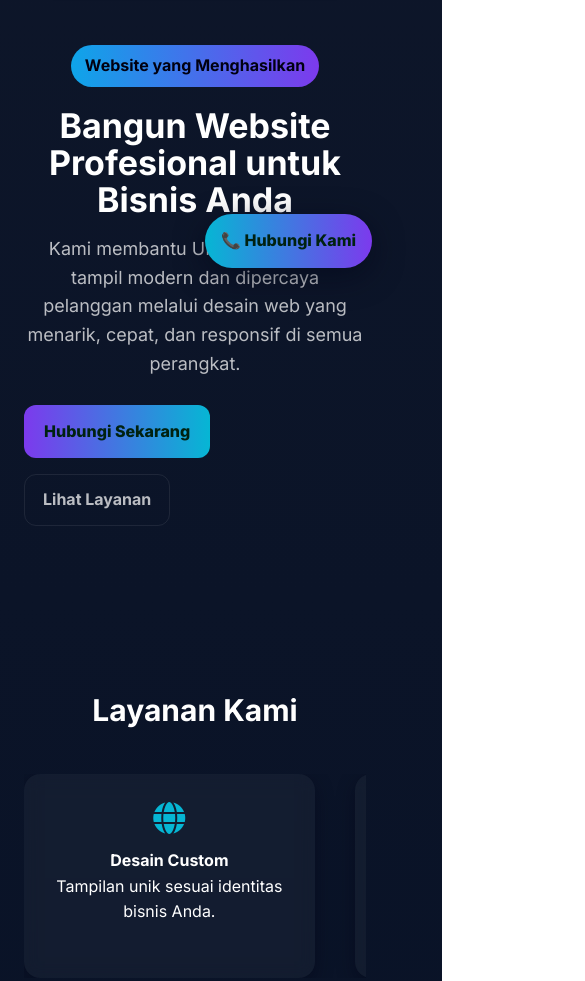
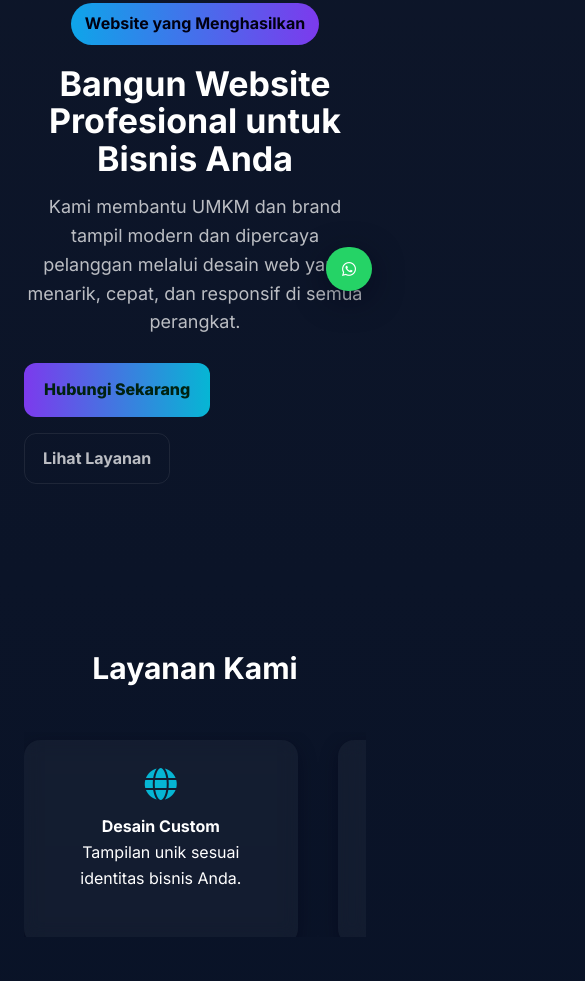
Before and after one commit to fricikaesgi/WebStudio, a plain HTML site: page index.html in a window 390 px wide. Shown: the part 558-1539 px from the top of the page, 585 px wide, since content can reach past the window. Drawn offline with Linux system fonts and the light colour scheme.

Commit message:
Update index.html

```diff
--- a/index.html
+++ b/index.html
@@ -60,24 +60,35 @@ nav a:hover{color:#fff}
 h2{font-size:48px;line-height:1.1;margin-bottom:16px}
 p.lead{color:var(--muted);font-size:18px;margin-bottom:26px;max-width:540px}
 .hero-cta{display:flex;flex-wrap:wrap;gap:16px}
-.btn-primary{background:linear-gradient(90deg,#7c3aed,#06b6d4);padding:14px 20px;border-radius:12px;font-weight:800;border:none;cursor:pointer;text-decoration:none;color:#021;transition:opacity .3s}
-.btn-primary:hover{opacity:.85}
+.btn-primary{background:linear-gradient(90deg,#7c3aed,#06b6d4);padding:14px 20px;border-radius:12px;font-weight:800;border:none;cursor:pointer;text-decoration:none;color:#021;transition:all .3s}
+.btn-primary:hover{opacity:.85;transform:translateY(-2px)}
 .btn-outline{background:transparent;padding:12px 18px;border-radius:12px;border:1px solid rgba(255,255,255,0.08);color:var(--muted);font-weight:700;text-decoration:none;transition:all .3s}
-.btn-outline:hover{color:#fff;border-color:rgba(255,255,255,0.3)}
+.btn-outline:hover{color:#fff;border-color:rgba(255,255,255,0.3);transform:translateY(-2px)}
 
 .hero-right{flex:1;display:grid;place-items:center;min-width:320px;position:relative;z-index:1}
 .mock{width:100%;max-width:560px;border-radius:24px;padding:18px;background:linear-gradient(180deg,rgba(255,255,255,0.03),rgba(255,255,255,0.01));box-shadow:0 10px 30px rgba(2,6,23,0.6);transition:transform .6s ease,opacity .6s ease}
 
+/* Sections */
 section{padding:80px 0}
 section h3{text-align:center;font-size:30px;margin-bottom:40px}
 .features,.testimonials{display:grid;gap:24px}
-.features{grid-template-columns:repeat(auto-fit,minmax(260px,1fr))}
+.features{grid-template-columns:repeat(4,1fr)}
 .testimonials{grid-template-columns:repeat(auto-fit,minmax(300px,1fr))}
 .card,.test{background:var(--card);padding:28px;border-radius:16px;backdrop-filter:blur(8px);box-shadow:0 6px 18px rgba(2,6,23,0.4);display:flex;flex-direction:column;align-items:center;text-align:center;transition:transform .6s ease,opacity .6s ease}
-.card i{font-size:32px;margin-bottom:14px;color:#06b6d4}
+.card i{font-size:32px;margin-bottom:14px;color:#06b6d4;transition:transform .3s}
+.card:hover i{transform:scale(1.2) rotate(10deg)}
+.card:hover{transform:translateY(-6px)}
+.test:hover{transform:translateY(-4px)}
 
-/* Horizontal scroll mobile ala Framer */
+@media(max-width:1024px){
+  .features{grid-template-columns:repeat(2,1fr)}
+}
 @media(max-width:768px){
+  nav{display:flex;flex-direction:column;gap:16px;position:absolute;top:80px;right:-300px;background:rgba(0,0,0,0.9);padding:24px 32px;border-radius:16px;box-shadow:0 8px 30px rgba(0,0,0,0.4);opacity:0;pointer-events:none;transform:translateX(100%);transition:transform .4s ease,opacity .4s ease,right .4s ease;z-index:101}
+  nav.open{right:20px;opacity:1;pointer-events:auto;transform:translateX(0)}
+  .menu-toggle{display:flex}
+
+  /* Horizontal scroll */
   .features, .testimonials{
     display:flex;
     overflow-x:auto;
@@ -86,23 +97,17 @@ section h3{text-align:center;font-size:30px;margin-bottom:40px}
     scrollbar-width: none;
     -ms-overflow-style: none;
   }
-  .features::-webkit-scrollbar, .testimonials::-webkit-scrollbar{
-    display: none;
-  }
-  .features .card, .testimonials .test{
-    flex: 0 0 85%;
-    scroll-snap-align: start;
-    margin-right:16px;
-  }
+  .features::-webkit-scrollbar, .testimonials::-webkit-scrollbar{display: none}
+  .features .card, .testimonials .test{flex:0 0 80%; scroll-snap-align:start; margin-right:16px}
   h2{font-size:34px}.hero{padding:80px 0;text-align:center}.hero-right{order:-1;margin-bottom:30px}
 }
 
 /* Footer CTA */
 .footer-cta{display:flex;flex-wrap:wrap;gap:20px;align-items:center;justify-content:space-between;padding:40px;border-radius:16px;background:linear-gradient(90deg,rgba(124,58,237,0.12),rgba(6,182,212,0.06));margin-top:60px;text-align:center}
 
-/* Phone FAB */
-.phone-fab{position:fixed;right:18px;bottom:18px;background:linear-gradient(90deg,#06b6d4,#7c3aed);border-radius:999px;padding:14px 16px;color:#021;font-weight:800;box-shadow:0 8px 30px rgba(2,6,23,0.5);display:flex;gap:8px;align-items:center;text-decoration:none;z-index:120;transition:opacity .3s}
-.phone-fab:hover{opacity:.9}
+/* WhatsApp floating button */
+.phone-fab{position:fixed;right:18px;bottom:18px;background:#25D366;border-radius:999px;padding:14px 16px;color:#fff;font-weight:800;box-shadow:0 8px 30px rgba(2,6,23,0.5);display:flex;gap:8px;align-items:center;text-decoration:none;z-index:120;transition:transform .3s}
+.phone-fab:hover{transform:translateY(-4px) scale(1.05)}
 
 /* Reveal animation */
 .reveal{opacity:0;transform:translateY(8px);transition:opacity .6s ease,transform .6s ease}
@@ -128,22 +133,22 @@ section h3{text-align:center;font-size:30px;margin-bottom:40px}
   <nav id="navMenu">
     <a href="#services">Layanan</a>
     <a href="#testi">Testimoni</a>
-    <a class="cta-btn" href="tel:+6283805299567">Hubungi Kami</a>
+    <a class="cta-btn" href="https://wa.me/6283805299567" target="_blank">Hubungi Kami</a>
   </nav>
 </header>
 
 <main class="container">
   <section class="hero">
-    <div class="hero-left reveal" id="heroLeft">
+    <div class="hero-left reveal">
       <div class="eyebrow">Website yang Menghasilkan</div>
       <h2>Bangun Website Profesional untuk Bisnis Anda</h2>
       <p class="lead">Kami membantu UMKM dan brand tampil modern dan dipercaya pelanggan melalui desain web yang menarik, cepat, dan responsif di semua perangkat.</p>
       <div class="hero-cta">
-        <a class="btn-primary" href="tel:+6283805299567">Hubungi Sekarang</a>
+        <a class="btn-primary" href="https://wa.me/6283805299567" target="_blank">Hubungi Sekarang</a>
         <a class="btn-outline" href="#services">Lihat Layanan</a>
       </div>
     </div>
-    <div class="hero-right reveal" id="heroRight">
+    <div class="hero-right reveal">
       <div class="mock"><img src="https://images.unsplash.com/photo-1519389950473-47ba0277781c?q=80&w=1400&auto=format&fit=crop" alt="mockup website" style="width:100%;border-radius:16px;" /></div>
     </div>
   </section>
@@ -173,19 +178,19 @@ section h3{text-align:center;font-size:30px;margin-bottom:40px}
       <p>Kami siap bantu bangun website impian Anda. Gratis konsultasi!</p>
     </div>
     <div>
-      <a class="btn-primary" href="tel:+6283805299567">Hubungi Sekarang</a>
+      <a class="btn-primary" href="https://wa.me/6283805299567" target="_blank">Hubungi Sekarang</a>
     </div>
   </div>
 </main>
 
-<a class="phone-fab" href="tel:+6283805299567">📞 Hubungi Kami</a>
+<a class="phone-fab" href="https://wa.me/6283805299567" target="_blank"><i class="fab fa-whatsapp"></i></a>
 
 <script>
 // Reveal animation
 const observer = new IntersectionObserver((entries)=>{
-  entries.forEach(e=>{if(e.isIntersecting)e.target.classList.add('visible');});
+  entries.forEach((e,i)=>{if(e.isIntersecting)e.target.classList.add('visible');});
 },{threshold:.15});
-document.querySelectorAll('.reveal').forEach(el=>observer.observe(el));
+document.querySelectorAll('.reveal').forEach((el,i)=>{el.style.transitionDelay=`${i*0.15}s`; observer.observe(el)});
 
 // Hamburger menu
 const menuToggle=document.getElementById('menuToggle');
@@ -202,17 +207,24 @@ overlay.addEventListener('click',()=>{
   overlay.classList.remove('show');
 });
 
-// Parallax ringan
-const heroRight=document.getElementById('heroRight');
-const featureCards=document.querySelectorAll('.features .card');
+// Micro floating animation
+const floatElements=[...document.querySelectorAll('.mock,.card,.test,.phone-fab')];
+floatElements.forEach(el=>{
+  let direction=1, offset=0;
+  const animate=()=>{
+    offset+=0.2*direction;
+    if(offset>3 || offset<-3) direction*=-1;
+    el.style.transform+=` translateY(${offset}px)`;
+    requestAnimationFrame(animate);
+  };
+  requestAnimationFrame(animate);
+});
+
+// Parallax hero
+const heroRight=document.querySelector('.hero-right');
 window.addEventListener('scroll',()=>{
   const scrollY=window.scrollY;
-  if(heroRight){
-    heroRight.style.transform=`translateY(${scrollY*0.05}px)`;
-  }
-  featureCards.forEach((card)=>{
-    card.style.transform=`translateY(${scrollY*0.03}px)`;
-  });
+  if(heroRight) heroRight.style.transform=`translateY(${scrollY*0.03}px)`;
 });
 </script>
 </body>
```
